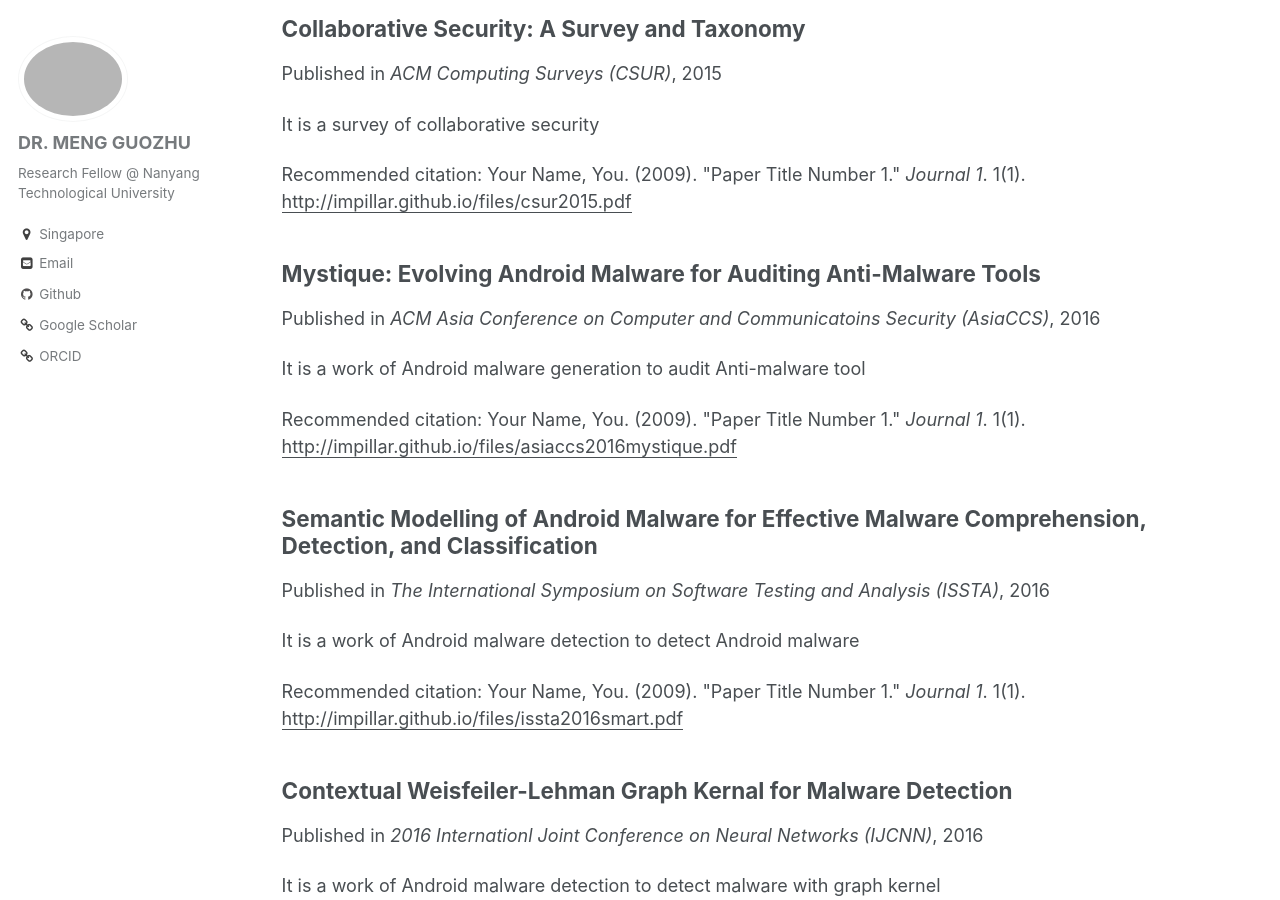
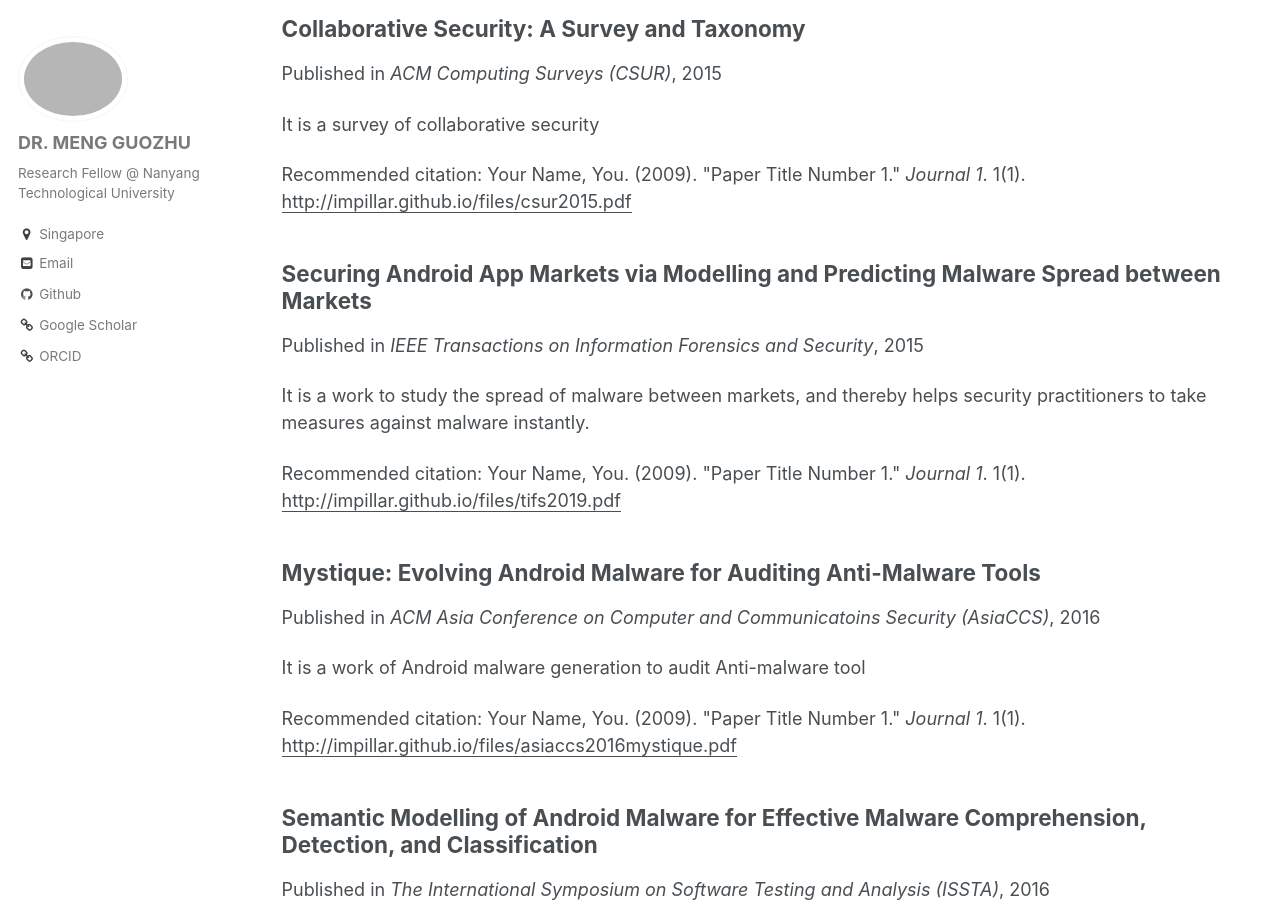
Before and after one commit to impillar/impillar.github.io, a Jekyll site: the page built from _pages/collection-archive.html, in a window 1280 px wide and 900 px high, scrolled down 498 px. Built offline with Jekyll 4.4.1, drawn with Linux system fonts in a browser that asks for light colours.

Commit message:
update publications

```diff
--- a/_publications/2015-09-29-CSUR-Collaborative-Security.md
+++ b/_publications/2015-09-29-CSUR-Collaborative-Security.md
@@ -6,7 +6,7 @@ excerpt: 'It is a survey of collaborative security' #'This paper is about the nu
 date: 2015-09-29
 venue: 'ACM Computing Surveys (CSUR)'
 paperurl: 'http://impillar.github.io/files/csur2015.pdf'
-bib: 'https://impillar.gihub.io/files/csur2015.md'
+bib: 'https://impillar.github.io/files/csur2015.md'
 volume: 48
 issue: 1
 page: "1--42"
--- /dev/null
+++ b/_publications/2019-01-01-TIFS-SpreadModel.md
@@ -0,0 +1,21 @@
+---
+title: "Securing Android App Markets via Modelling and Predicting Malware Spread between Markets"
+collection: publications
+permalink: /publication/2019-01-01-TIFS-SpreadModel
+excerpt: 'It is a work to study the spread of malware between markets, and thereby helps security practitioners to take measures against malware instantly.'
+date: 2015-09-29
+venue: 'IEEE Transactions on Information Forensics and Security'
+paperurl: 'http://impillar.github.io/files/tifs2019.pdf'
+bib: 'https://impillar.github.io/files/tifs2019.md'
+volume: xx
+issue: xx
+page: "xx"
+author: "Guozhu Meng, Matthew Patrick, Yinxing Xue, Yang Liu and Jie Zhang"
+year: 2015
+citation: 'Your Name, You. (2009). &quot;Paper Title Number 1.&quot; <i>Journal 1</i>. 1(1).'
+---
+This paper is about the number 1. The number 2 is left for future work.
+
+[Download paper here](http://academicpages.github.io/files/paper1.pdf)
+
+Recommended citation: Your Name, You. (2009). "Paper Title Number 1." <i>Journal 1</i>. 1(1).
```
Also changed, not shown: _pages/about.md (+1 -0 lines).
